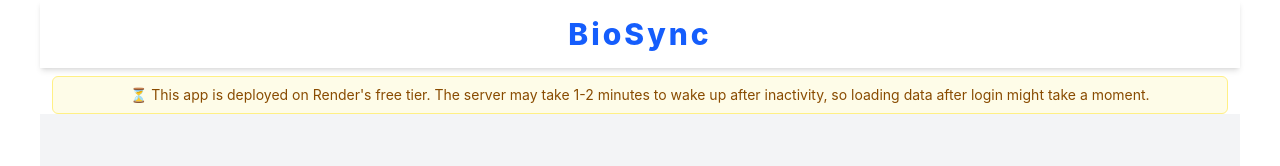
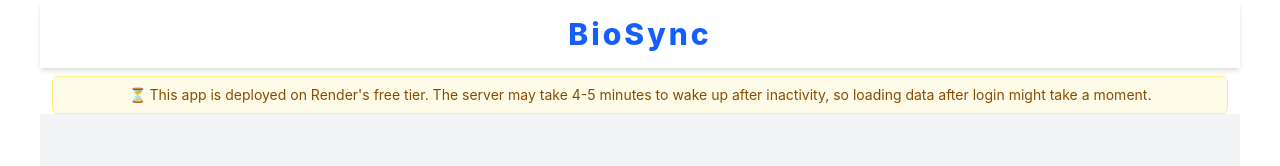
Before and after one commit to Rdxsandy/BioSync, a React app in the folder frontend/: page / in a window 1280 px wide. Shown: the top 166 px of the page. Built offline with nearby package versions, Linux system fonts and the light colour scheme; the HTML template or start-up script is replaced by a standard one.

Commit message:
updating the important notice

```diff
--- a/frontend/src/App.jsx
+++ b/frontend/src/App.jsx
@@ -22,8 +22,8 @@ function App() {
                 {/* Render Free Tier Notice */}
                 <div className="bg-yellow-50 border border-yellow-200 text-yellow-800 text-xs sm:text-sm px-4 py-2 text-center rounded-md mx-3 mt-2">
                   ⏳ This app is deployed on Render's free tier. The server may
-                  take 1-2 minutes to wake up after inactivity, so loading
-                  data after login might take a moment.
+                  take 4-5 minutes to wake up after inactivity, so loading data
+                  after login might take a moment.
                 </div>
 
                 <Login />
```
